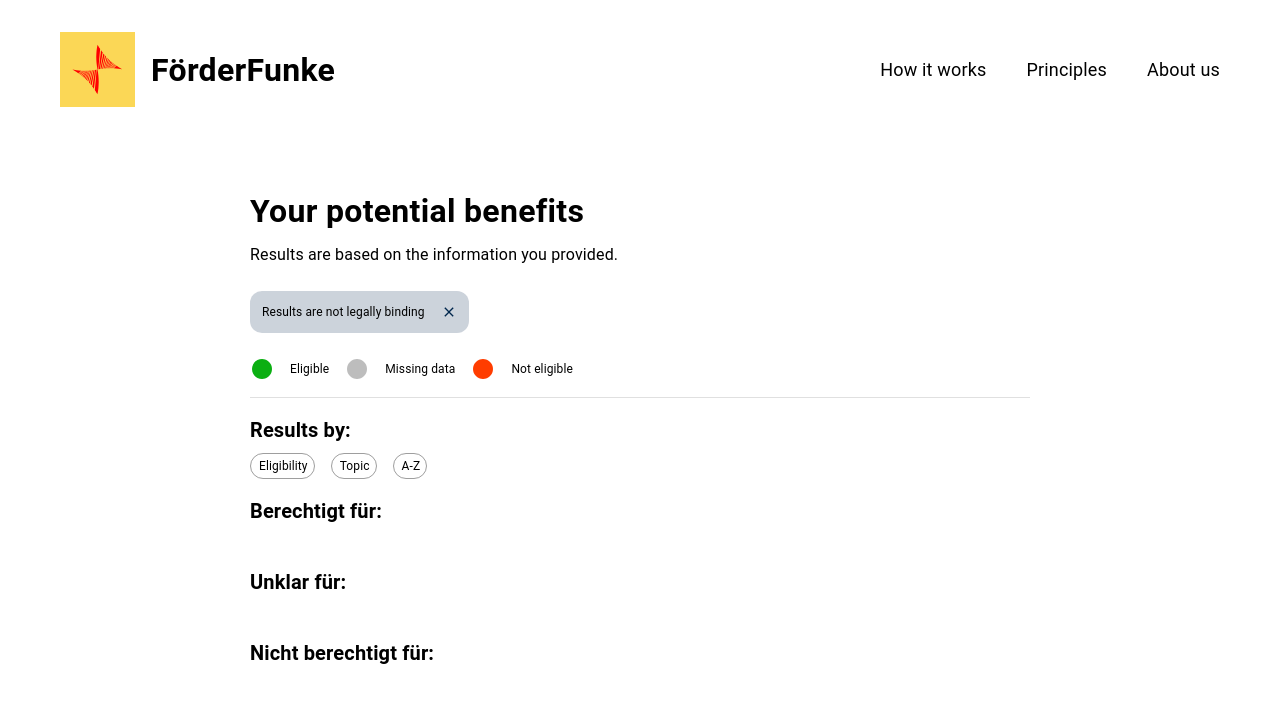
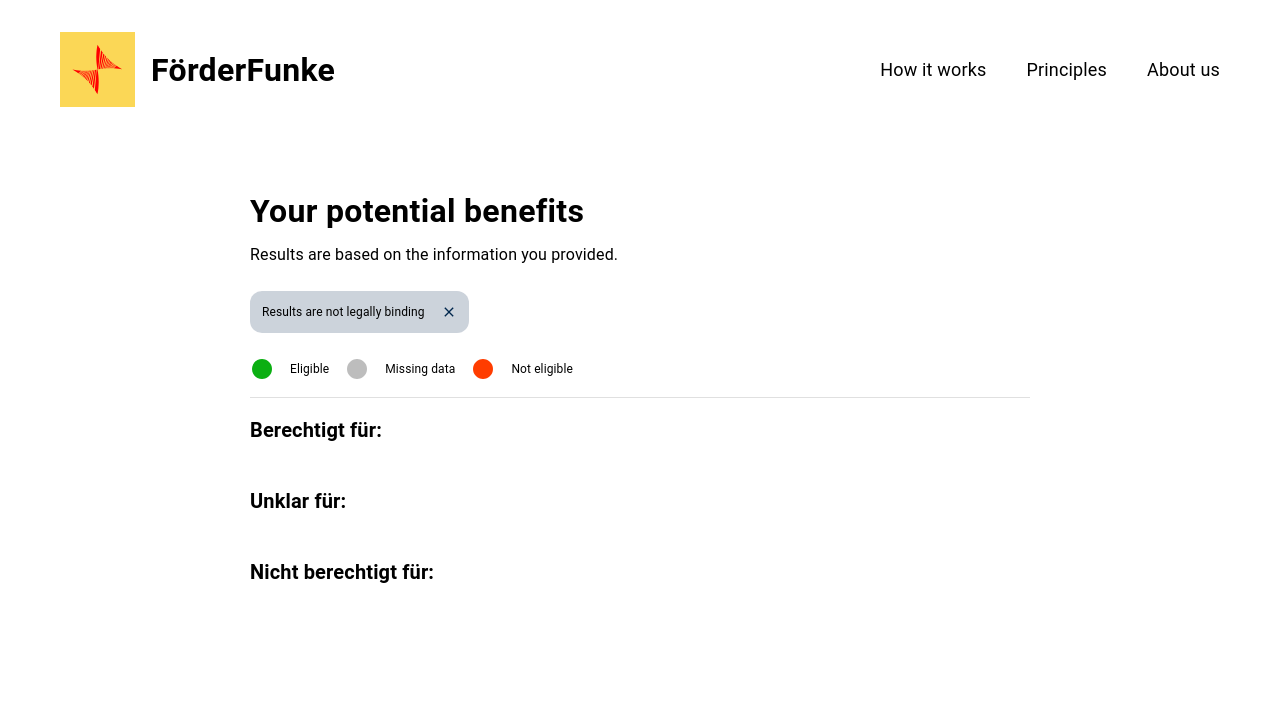
Before and after one commit to Citizen-Knowledge-Graph/foerderfunke-react-app, a React (Create React App) app: page /eligibility-overview in a window 1280 px wide. Shown: the top 702 px of the page. Built offline with nearby package versions, Linux system fonts and the light colour scheme.

Commit message:
Remove eligibility filters for now

```diff
--- a/src/screens/eligibilty-overview/EligibilityOverviewScreen.js
+++ b/src/screens/eligibilty-overview/EligibilityOverviewScreen.js
@@ -31,7 +31,6 @@ const EligibilityOverviewScreen = () => {
                 {
                     eligibilityData ? (
                         <>
-                            <EligibilityOverviewFilter/>
                             <EligibilityOverviewList items={eligibilityData.eligible} eligible={'eligible'}/>
                             <EligibilityOverviewList items={eligibilityData.missingData} eligible={'indeterminate'}/>
                             <EligibilityOverviewList items={eligibilityData.nonEligible} eligible={'non-eligible'}/>
```
